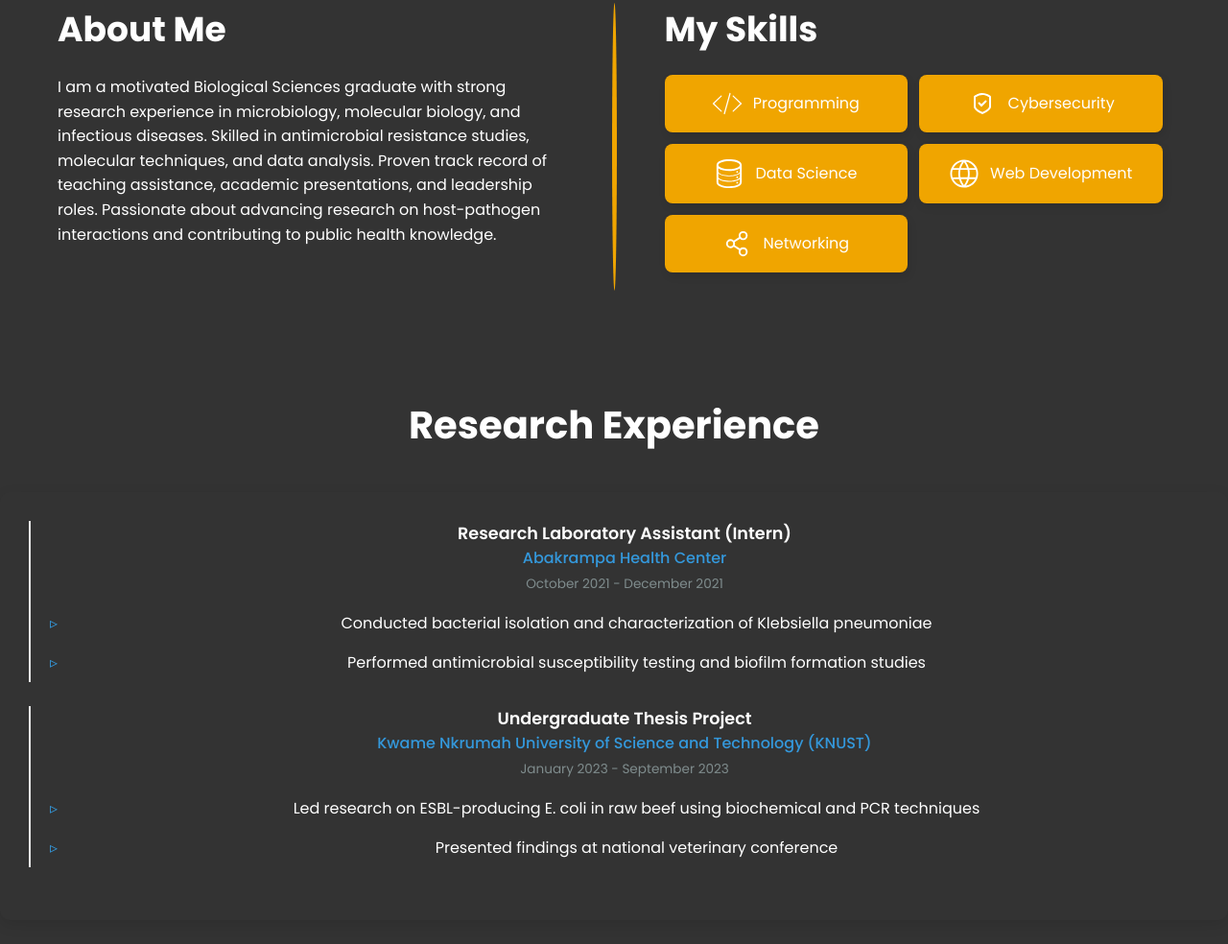
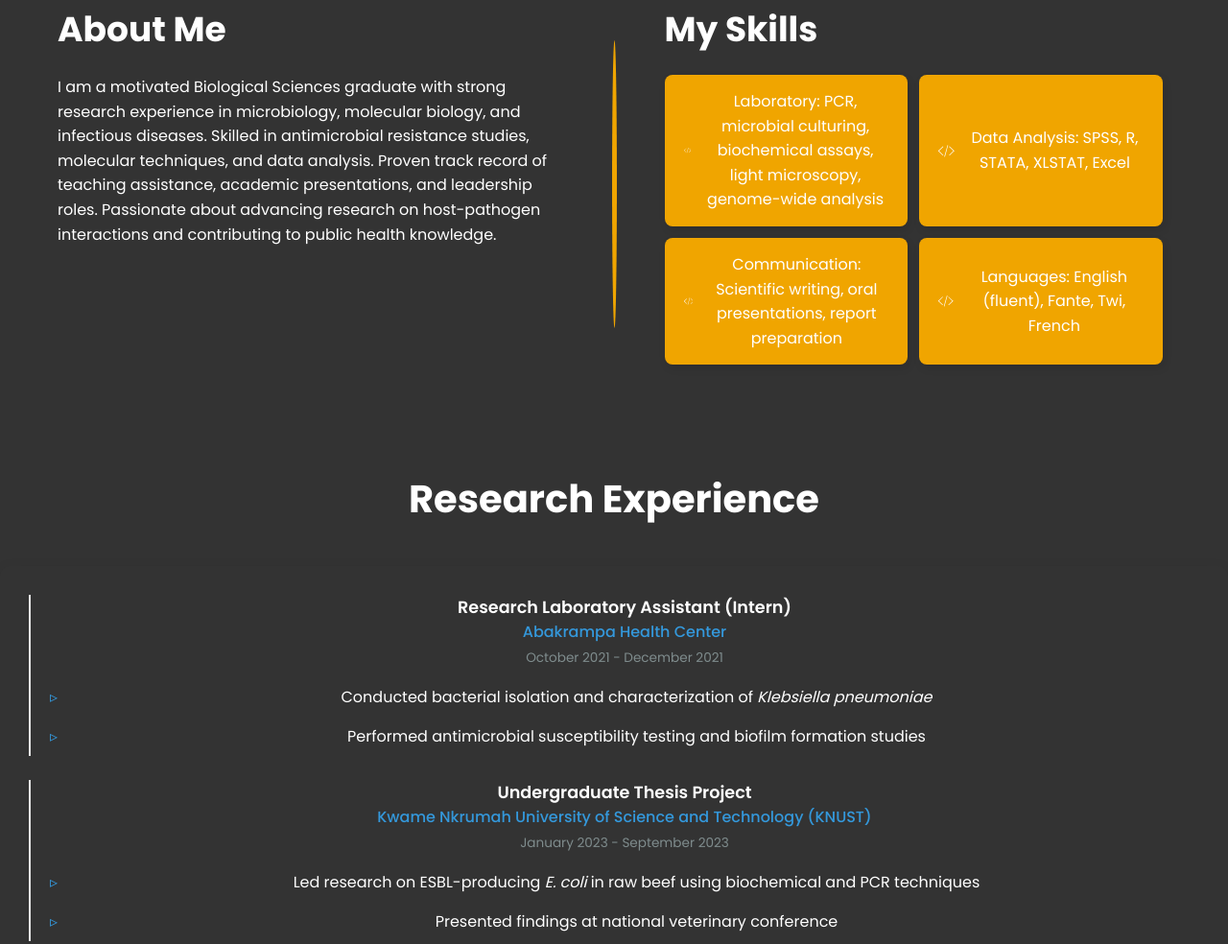
Before and after one commit to emma8-lab/main_portfolio, a plain HTML site: page index.html in a window 1280 px wide. Shown: the part 1034-2018 px from the top of the page at 96% size. Drawn offline with Linux system fonts and the light colour scheme.

Commit message:
Added skills

```diff
--- a/index.html
+++ b/index.html
@@ -4,7 +4,7 @@
 <head>
     <meta charset="UTF-8">
     <meta name="viewport" content="width=device-width, initial-scale=1.0">
-    <title>Emmanuel Idun</title>
+    <title>Emmanuel Fiifi Idun</title>
     <link rel="stylesheet" href="styles.css">
     <script src="app.js" defer></script>
 </head>
@@ -16,7 +16,7 @@
         <div class="header-container">
             <div class="logo">
                 <!-- <img src="assets/images/logo.png" alt="Your Logo"> -->
-                <h4>Emmanuel Idun.</h4>
+                <h4>Emmanuel Fiifi Idun.</h4>
             </div>
             <nav>
                 <ul>
@@ -98,6 +98,7 @@
             <div class="skills-container">
                 <h2>My Skills</h2>
                 <div class="about-skills">
+
                     <div class="skill-card">
                     <?xml version="1.0" ?>
                     <!DOCTYPE svg
@@ -128,68 +129,118 @@
                         </g>
                     </svg>
                     <p>
-                            Programming
+                        Laboratory: PCR, microbial culturing, biochemical assays, light microscopy, genome-wide analysis
                     </p>
                 </div>
-                    <div class="skill-card">
-                        <?xml version="1.0" ?><svg height="24" viewBox="0 0 24 24" width="24"
-                            xmlns="http://www.w3.org/2000/svg">
-                            <path
-                                d="M12,23 C6,20.3270758 3,17.6604092 3,15 L3,5 C3,4 3.5,4 5,3 C5.16179337,2.89213775 8.56320917,1 12,1 C14.9952495,1 17.5,2 19,3 C20.5,4 21,4 21,5 C21.0264318,5.29131477 21,13.5 21,15 C21,17.6666667 18,20.3333333 12,23 Z M19,15 C19,14.7696854 19.0005911,14.3838015 19.0018395,13.7546873 C19.002442,13.4510385 19.0036756,12.8625961 19.0058778,11.801424 C19.0071585,11.1695166 19.0081782,10.6272502 19.0090335,10.1097828 C19.0127226,7.87763814 19.0117352,5.96181826 19.0095779,5.36928408 C18.6788452,5.1638246 18.1627209,4.84551481 17.8905996,4.66410059 C16.4143231,3.67991623 14.2601784,3 12,3 C9.8380869,3 7.02863525,4.05127735 6.10940039,4.66410059 C5.83989194,4.84377289 5.33104387,5.15772448 5,5.3633347 L5,15 C5,16.5084521 7.22911083,18.568744 12.000926,20.8019938 C16.7721586,18.5737351 19,16.5142377 19,15 Z M11,12.5857864 L15.2928932,8.29289322 L16.7071068,9.70710678 L11,15.4142136 L7.29289322,11.7071068 L8.70710678,10.2928932 L11,12.5857864 Z"
-                                fill-rule="evenodd" />
-                        </svg>
-                        <p>Cybersecurity</p>
-                    </div>
+
                 <div class="skill-card">
                     <?xml version="1.0" ?>
                     <!DOCTYPE svg
                         PUBLIC '-//W3C//DTD SVG 1.1//EN' 'http://www.w3.org/Graphics/SVG/1.1/DTD/svg11.dtd'><svg
-                            enable-background="new 0 0 32 32" height="32px" id="Layer_1" version="1.1"
-                            viewBox="0 0 32 32" width="32px" xml:space="preserve" xmlns="http://www.w3.org/2000/svg"
+                        enable-background="new 0 0 512 512" id="Layer_1" version="1.1" viewBox="0 0 512 512"
+                        xml:space="preserve" xmlns="http://www.w3.org/2000/svg"
                         xmlns:xlink="http://www.w3.org/1999/xlink">
-                            <g id="data">
-                                <path
-                                    d="M16,0C9.256,0,2,2.033,2,6.5v19C2,29.965,9.256,32,16,32c6.743,0,14-2.035,14-6.5v-19   C30,2.033,22.742,0,16,0z M28,25.5c0,2.484-5.373,4.5-12,4.5c-6.628,0-12-2.016-12-4.5v-3.736C6.066,23.893,11.05,25,16,25   c4.95,0,9.934-1.107,12-3.236V25.5z M28,19.5h-0.004c0,0.01,0.004,0.021,0.004,0.031C28,22,22.627,24,16,24c-6.627,0-12-2-12-4.469   c0-0.01,0.004-0.021,0.004-0.031H4v-3.736C6.066,17.893,11.05,19,16,19c4.95,0,9.934-1.107,12-3.236V19.5z M28,13.5h-0.004   c0,0.01,0.004,0.021,0.004,0.031C28,16,22.627,18,16,18c-6.627,0-12-2-12-4.469c0-0.01,0.004-0.021,0.004-0.031H4v-3.436   C6.621,12.061,11.425,13,16,13c4.575,0,9.379-0.939,12-2.936V13.5z M16,11C9.372,11,4,8.984,4,6.5C4,4.014,9.372,2,16,2   c6.627,0,12,2.014,12,4.5C28,8.984,22.627,11,16,11z"
-                                    fill="#fff" />
-                                <circle cx="25" cy="26" fill="#fff" r="1" />
-                                <circle cx="25" cy="20" fill="#fff" r="1" />
-                                <circle cx="25" cy="14" fill="#fff" r="1" />
-                            </g>
-                        </svg>
-
-                        <p>Data Science</p>
+                        <g>
+                            <g>
+                                <path
+                                    d="M361.9,401.4c-2.8,0-5.5-1.1-7.6-3.2c-4-4.2-3.9-10.9,0.3-14.9l139.6-134.9c4.2-4,10.9-3.9,14.9,0.3    c4,4.2,3.9,10.9-0.3,14.9L369.2,398.5C367.1,400.4,364.5,401.4,361.9,401.4z"
+                                    fill="#fff" />
+                                <path
+                                    d="M501.5,266.5c-2.6,0-5.3-1-7.3-3L354.5,128.7c-4.2-4-4.3-10.7-0.3-14.9c4-4.2,10.7-4.3,14.9-0.3    l139.6,134.9c4.2,4,4.3,10.7,0.3,14.9C507,265.5,504.2,266.5,501.5,266.5z"
+                                    fill="#fff" />
+                            </g>
+                            <g>
+                                <path
+                                    d="M150.1,401.4c-2.6,0-5.3-1-7.3-3L3.2,263.6c-4.2-4-4.3-10.7-0.3-14.9c4-4.2,10.7-4.3,14.9-0.3l139.6,134.9    c4.2,4,4.3,10.7,0.3,14.9C155.6,400.4,152.9,401.4,150.1,401.4z"
+                                    fill="#fff" />
+                                <path
+                                    d="M10.5,266.5c-2.8,0-5.5-1.1-7.6-3.2c-4-4.2-3.9-10.9,0.3-14.9l139.6-134.9c4.2-4,10.9-3.9,14.9,0.3    c4,4.2,3.9,10.9-0.3,14.9L17.9,263.6C15.8,265.6,13.2,266.5,10.5,266.5z"
+                                    fill="#fff" />
+                            </g>
+                            <path
+                                d="M205.8,446.1c-0.9,0-1.9-0.1-2.8-0.4c-5.6-1.6-8.9-7.4-7.3-13L296,73.6c1.6-5.6,7.4-8.9,13-7.3   c5.6,1.6,8.9,7.4,7.3,13L216,438.4C214.7,443.1,210.4,446.1,205.8,446.1z"
+                                fill="#fff" />
+                        </g>
+                    </svg>
+                    <p>
+                        Data Analysis: SPSS, R, STATA, XLSTAT, Excel
+                    </p>
                 </div>
 
                 <div class="skill-card">
-                        <?xml version="1.0" ?><svg id="Layer_1" style="enable-background:new 0 0 128 128;" version="1.1"
-                            viewBox="0 0 128 128" xml:space="preserve" xmlns="http://www.w3.org/2000/svg"
+                    <?xml version="1.0" ?>
+                    <!DOCTYPE svg
+                        PUBLIC '-//W3C//DTD SVG 1.1//EN' 'http://www.w3.org/Graphics/SVG/1.1/DTD/svg11.dtd'><svg
+                        enable-background="new 0 0 512 512" id="Layer_1" version="1.1" viewBox="0 0 512 512"
+                        xml:space="preserve" xmlns="http://www.w3.org/2000/svg"
                         xmlns:xlink="http://www.w3.org/1999/xlink">
                         <g>
-                                <path
-                                    d="M64,126c34.2,0,62-27.8,62-62S98.2,2,64,2S2,29.8,2,64S29.8,126,64,126z M16,88.7l25.2-0.2c2.8,10.1,7.5,19.9,13.9,28.7   C38,114.4,23.7,103.5,16,88.7z M47.6,47H79c2.3,11,2.3,22.3,0.2,33.3l-31.6,0.2C45.3,69.4,45.3,58,47.6,47z M63.3,114.9   c-6.3-8.1-10.9-17-13.7-26.4l27.5-0.2C74.2,97.7,69.6,106.7,63.3,114.9z M71.3,117.5c6.6-9,11.3-18.9,14.1-29.3l26.9-0.2   C104.5,103.7,89.3,115,71.3,117.5z M118,64c0,5.6-0.9,11-2.4,16l-28.3,0.2c2-11,1.9-22.2-0.2-33.2h28.1C117,52.3,118,58.1,118,64z    M111.8,39H85.2c-2.9-10-7.5-19.7-13.9-28.5C89,12.9,103.9,23.8,111.8,39z M76.9,39H49.7c2.9-9.2,7.4-17.9,13.6-25.9   C69.5,21.1,74,29.8,76.9,39z M55.1,10.8C48.8,19.5,44.2,29,41.4,39H16.2C23.9,24.3,38.1,13.6,55.1,10.8z M39.5,47   c-2.1,11.1-2.1,22.4-0.1,33.5l-26.7,0.2C10.9,75.4,10,69.8,10,64c0-5.9,1-11.7,2.8-17H39.5z" />
-                            </g>
-                        </svg>
-
-                        <p>Web Development</p>
+                            <g>
+                                <path
+                                    d="M361.9,401.4c-2.8,0-5.5-1.1-7.6-3.2c-4-4.2-3.9-10.9,0.3-14.9l139.6-134.9c4.2-4,10.9-3.9,14.9,0.3    c4,4.2,3.9,10.9-0.3,14.9L369.2,398.5C367.1,400.4,364.5,401.4,361.9,401.4z"
+                                    fill="#fff" />
+                                <path
+                                    d="M501.5,266.5c-2.6,0-5.3-1-7.3-3L354.5,128.7c-4.2-4-4.3-10.7-0.3-14.9c4-4.2,10.7-4.3,14.9-0.3    l139.6,134.9c4.2,4,4.3,10.7,0.3,14.9C507,265.5,504.2,266.5,501.5,266.5z"
+                                    fill="#fff" />
+                            </g>
+                            <g>
+                                <path
+                                    d="M150.1,401.4c-2.6,0-5.3-1-7.3-3L3.2,263.6c-4.2-4-4.3-10.7-0.3-14.9c4-4.2,10.7-4.3,14.9-0.3l139.6,134.9    c4.2,4,4.3,10.7,0.3,14.9C155.6,400.4,152.9,401.4,150.1,401.4z"
+                                    fill="#fff" />
+                                <path
+                                    d="M10.5,266.5c-2.8,0-5.5-1.1-7.6-3.2c-4-4.2-3.9-10.9,0.3-14.9l139.6-134.9c4.2-4,10.9-3.9,14.9,0.3    c4,4.2,3.9,10.9-0.3,14.9L17.9,263.6C15.8,265.6,13.2,266.5,10.5,266.5z"
+                                    fill="#fff" />
+                            </g>
+                            <path
+                                d="M205.8,446.1c-0.9,0-1.9-0.1-2.8-0.4c-5.6-1.6-8.9-7.4-7.3-13L296,73.6c1.6-5.6,7.4-8.9,13-7.3   c5.6,1.6,8.9,7.4,7.3,13L216,438.4C214.7,443.1,210.4,446.1,205.8,446.1z"
+                                fill="#fff" />
+                        </g>
+                    </svg>
+                    <p>
+                        Communication: Scientific writing, oral presentations, report preparation
+                    </p>
                 </div>
 
                 <div class="skill-card">
-                        <?xml version="1.0" ?><svg viewBox="0 0 256 256" xmlns="http://www.w3.org/2000/svg">
-                            <rect fill="none" height="256" width="256" />
-                            <circle cx="64" cy="128" fill="none" r="32" stroke="#fff" stroke-linecap="round"
-                                stroke-linejoin="round" stroke-width="16" />
-                            <circle cx="176" cy="200" fill="none" r="32" stroke="#fff" stroke-linecap="round"
-                                stroke-linejoin="round" stroke-width="16" />
-                            <circle cx="176" cy="56" fill="none" r="32" stroke="#fff" stroke-linecap="round"
-                                stroke-linejoin="round" stroke-width="16" />
-                            <line fill="none" stroke="#fff" stroke-linecap="round" stroke-linejoin="round"
-                                stroke-width="16" x1="149.1" x2="90.9" y1="73.3" y2="110.7" />
-                            <line fill="none" stroke="#fff" stroke-linecap="round" stroke-linejoin="round"
-                                stroke-width="16" x1="90.9" x2="149.1" y1="145.3" y2="182.7" />
-                        </svg>
-
-                        <p>Networking</p>
-                    </div>
+                    <?xml version="1.0" ?>
+                    <!DOCTYPE svg
+                        PUBLIC '-//W3C//DTD SVG 1.1//EN' 'http://www.w3.org/Graphics/SVG/1.1/DTD/svg11.dtd'><svg
+                        enable-background="new 0 0 512 512" id="Layer_1" version="1.1" viewBox="0 0 512 512"
+                        xml:space="preserve" xmlns="http://www.w3.org/2000/svg"
+                        xmlns:xlink="http://www.w3.org/1999/xlink">
+                        <g>
+                            <g>
+                                <path
+                                    d="M361.9,401.4c-2.8,0-5.5-1.1-7.6-3.2c-4-4.2-3.9-10.9,0.3-14.9l139.6-134.9c4.2-4,10.9-3.9,14.9,0.3    c4,4.2,3.9,10.9-0.3,14.9L369.2,398.5C367.1,400.4,364.5,401.4,361.9,401.4z"
+                                    fill="#fff" />
+                                <path
+                                    d="M501.5,266.5c-2.6,0-5.3-1-7.3-3L354.5,128.7c-4.2-4-4.3-10.7-0.3-14.9c4-4.2,10.7-4.3,14.9-0.3    l139.6,134.9c4.2,4,4.3,10.7,0.3,14.9C507,265.5,504.2,266.5,501.5,266.5z"
+                                    fill="#fff" />
+                            </g>
+                            <g>
+                                <path
+                                    d="M150.1,401.4c-2.6,0-5.3-1-7.3-3L3.2,263.6c-4.2-4-4.3-10.7-0.3-14.9c4-4.2,10.7-4.3,14.9-0.3l139.6,134.9    c4.2,4,4.3,10.7,0.3,14.9C155.6,400.4,152.9,401.4,150.1,401.4z"
+                                    fill="#fff" />
+                                <path
+                                    d="M10.5,266.5c-2.8,0-5.5-1.1-7.6-3.2c-4-4.2-3.9-10.9,0.3-14.9l139.6-134.9c4.2-4,10.9-3.9,14.9,0.3    c4,4.2,3.9,10.9-0.3,14.9L17.9,263.6C15.8,265.6,13.2,266.5,10.5,266.5z"
+                                    fill="#fff" />
+                            </g>
+                            <path
+                                d="M205.8,446.1c-0.9,0-1.9-0.1-2.8-0.4c-5.6-1.6-8.9-7.4-7.3-13L296,73.6c1.6-5.6,7.4-8.9,13-7.3   c5.6,1.6,8.9,7.4,7.3,13L216,438.4C214.7,443.1,210.4,446.1,205.8,446.1z"
+                                fill="#fff" />
+                        </g>
+                    </svg>
+                    <p>
+                        Languages: English (fluent), Fante, Twi, French
+                    </p>
+                </div>
+
+
+
+
+
+
+
                 </div>
             </div>
         </div>
@@ -206,7 +257,7 @@
                 <span class="company">Abakrampa Health Center</span>
                 <span class="date">October 2021 - December 2021</span>
                 <ul class="responsibilities">
-                    <li>Conducted bacterial isolation and characterization of Klebsiella pneumoniae</li>
+                    <li>Conducted bacterial isolation and characterization of <i>Klebsiella pneumoniae</i></li>
                     <li>Performed antimicrobial susceptibility testing and biofilm formation studies</li>
                 </ul>
             </div>
@@ -216,7 +267,7 @@
                 <span class="company">Kwame Nkrumah University of Science and Technology (KNUST)</span>
                 <span class="date">January 2023 - September 2023</span>
                 <ul class="responsibilities">
-                    <li>Led research on ESBL-producing E. coli in raw beef using biochemical and PCR techniques</li>
+                    <li>Led research on ESBL-producing <i>E. coli</i> in raw beef using biochemical and PCR techniques</li>
                     <li>Presented findings at national veterinary conference</li>
                 </ul>
             </div>
```
Lines whose indentation alone changed are shown as unchanged.
